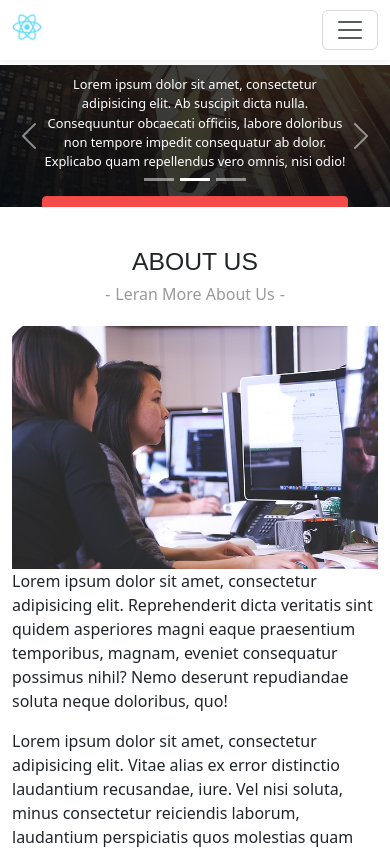
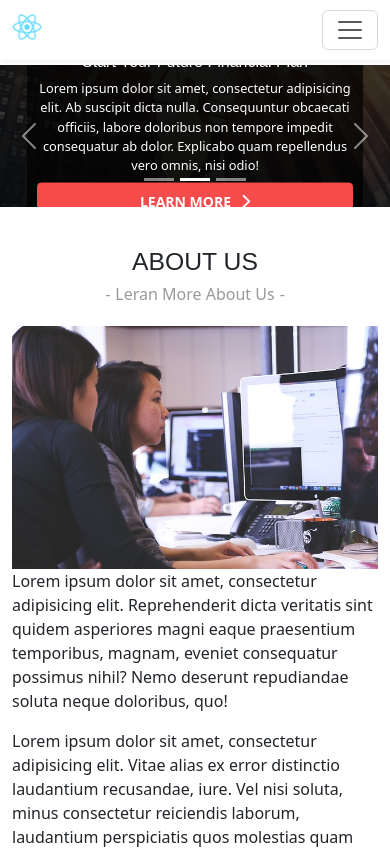
Before and after one commit to Tom2396/webex, a React (Create React App) app: page / in a window 390 px wide. Shown: the top 849 px of the page. Built offline with nearby package versions, Linux system fonts and the light colour scheme.

Commit message:
changes in banner style

```diff
--- a/src/components/banner.css
+++ b/src/components/banner.css
@@ -1,46 +1,53 @@
+/* General carousel caption styling */
 .carousel-caption {
-    display: block !important; /* Make sure the captions are displayed */
-    padding: 15px; /* Add padding to the caption */
-    color: #fff; /* Set text color for contrast */
-    bottom: 20px; /* Adjust position if needed */
+    display: block !important; /* Ensure captions are always shown */
+    color: #fff; /* Text color */
+    bottom: 20px;
 }
 
+/* Styles for small screens */
 @media (max-width: 768px) {
+    .carousel-caption {
+        padding: 15px;
+        bottom: 10px;
+    }
+
     .carousel-caption h2 {
-        margin-top: 10px;
-        font-size: 1.2rem; /* Adjust font size for smaller screens */
+        font-size: 1.2rem;
+        margin-bottom: 10px; /* Add spacing below the title */
     }
 
     .carousel-caption p {
-        font-size: 1rem; /* Adjust font size for smaller screens */
+        font-size: 1rem;
+        margin-bottom: 10px; /* Add spacing below the description */
     }
 
     .carousel-caption a {
-        font-size: 0.8rem; /* Adjust font size for smaller screens */
-        padding: 8px 12px; /* Smaller padding for mobile */
-    }
-
-    .carousel-caption {
-        bottom: 10px; /* Adjust the position on mobile */
+        font-size: 0.8rem;
+        padding: 8px 12px;
     }
 }
 
 /* Additional styles for extra small screens */
 @media (max-width: 478px) {
+    .carousel-caption {
+        bottom: 5px;
+        padding: 10px;
+        background: rgba(0, 0, 0, 0.7); /* Darker background for better readability */
+    }
+
     .carousel-caption h2 {
-        font-size: 1rem; /* Further reduce font size for very small screens */
+        font-size: 1rem;
+        margin-bottom: 8px;
     }
 
     .carousel-caption p {
-        font-size: 0.8rem; /* Further reduce font size for very small screens */
+        font-size: 0.8rem;
+        margin-bottom: 8px;
     }
 
     .carousel-caption a {
-        font-size: 0.7rem; /* Smaller font size for very small screens */
-        padding: 6px 10px; /* Further reduce padding */
-    }
-
-    .carousel-caption {
-        bottom: 5px; /* Adjust position for very small screens */
+        font-size: 0.7rem;
+        padding: 6px 10px;
     }
 }
```
